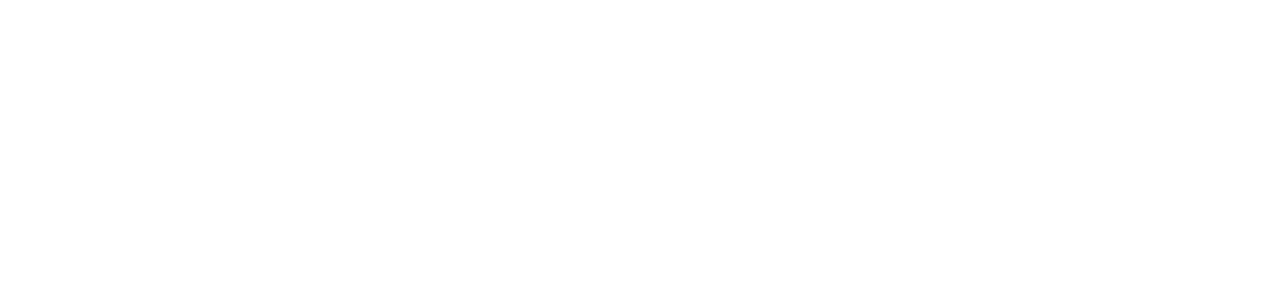
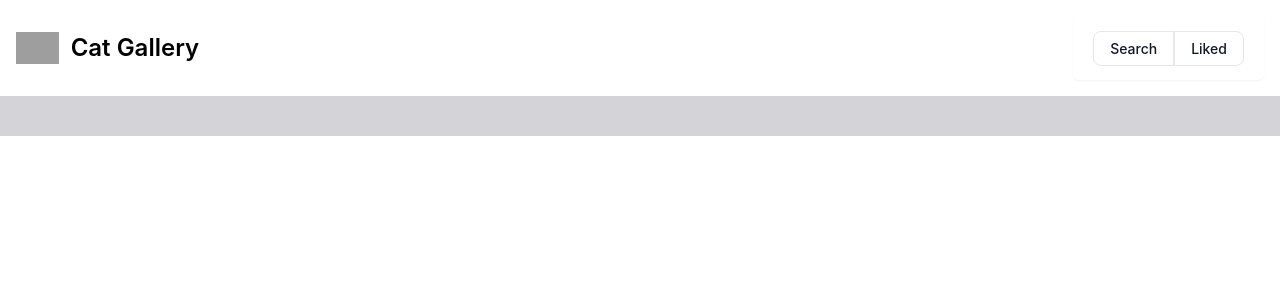
Before and after one commit to t0xick1d/test_cat_gallery, a React (Create React App) app: page /liked in a window 1280 px wide. Shown: the top 300 px of the page. Built offline with nearby package versions, Linux system fonts and the light colour scheme; grey boxes are pictures that could not be loaded.

Commit message:
add persist logic

```diff
--- a/package.json
+++ b/package.json
@@ -10,6 +10,7 @@
       "react-redux": "^9.2.0",
       "react-router-dom": "^7.1.3",
       "react-scripts": "5.0.1",
+      "redux-persist": "^6.0.0",
       "sass": "^1.83.4"
    },
    "scripts": {
@@ -42,6 +43,6 @@
    },
    "devDependencies": {
       "tailwindcss": "^3.4.17",
-      "typescript": "^5.7.3"
+      "typescript": "^4.9.5"
    }
 }
--- a/src/App.tsx
+++ b/src/App.tsx
@@ -7,7 +7,7 @@ import Liked from './pages/liked/Liked.tsx';
 
 function App(): React.FC {
    return (
-      <div className="App">
+      <div className="bg-zinc-300">
          <NavBar />
          <div className="bg-zinc-300">
             <Routes>
--- a/src/component/itemList/ItemList.tsx
+++ b/src/component/itemList/ItemList.tsx
@@ -1,16 +1,37 @@
 import React from 'react';
+import { addToLiked, removeToLiked } from '../../redux-store/catSlice/catSlice.ts';
+import { useDispatch } from 'react-redux';
 
-const ItemList: React.FC = ({ url, name }) => {
+const ItemList: React.FC = ({ catItem, unLike }) => {
+   const dispatch = useDispatch();
+
    return (
       <div class="max-w-sm p-5 flex flex-col justify-between bg-white border border-gray-200 rounded-lg shadow dark:bg-gray-400 dark:border-gray-700">
-         <img class="h-auto max-w-full rounded-lg" alt="" src={url} />
+         <img class="h-auto max-w-full rounded-lg" alt="" src={catItem.url} />
          <div>
             <div className="mb-2 text-2xl font-bold tracking-tight text-gray-900 dark:text-white">
-               {name}
+               {catItem.breeds[0].name}
             </div>
-            <button className="text-white bg-gradient-to-r from-teal-400 via-teal-500 to-teal-600 hover:bg-gradient-to-br focus:ring-4 focus:outline-none focus:ring-teal-300 dark:focus:ring-teal-800 font-medium rounded-lg text-sm px-5 py-2.5 text-center me-2 mb-2">
-               like
-            </button>
+
+            {unLike ? (
+               <button
+                  onClick={() => {
+                     dispatch(removeToLiked(catItem));
+                  }}
+                  className="text-white bg-gradient-to-r from-teal-400 via-teal-500 to-teal-600 hover:bg-gradient-to-br focus:ring-4 focus:outline-none focus:ring-teal-300 dark:focus:ring-teal-800 font-medium rounded-lg text-sm px-5 py-2.5 text-center me-2 mb-2"
+               >
+                  remove
+               </button>
+            ) : (
+               <button
+                  onClick={() => {
+                     dispatch(addToLiked(catItem));
+                  }}
+                  className="text-white bg-gradient-to-r from-teal-400 via-teal-500 to-teal-600 hover:bg-gradient-to-br focus:ring-4 focus:outline-none focus:ring-teal-300 dark:focus:ring-teal-800 font-medium rounded-lg text-sm px-5 py-2.5 text-center me-2 mb-2"
+               >
+                  like
+               </button>
+            )}
          </div>
       </div>
    );
--- a/src/index.tsx
+++ b/src/index.tsx
@@ -3,16 +3,19 @@ import ReactDOM from 'react-dom/client';
 import { Provider } from 'react-redux';
 import './index.css';
 import App from './App.tsx';
-import { store } from './redux-store/store.ts';
+import { store, persistor } from './redux-store/store.ts';
 import { BrowserRouter } from 'react-router-dom';
+import { PersistGate } from 'redux-persist/integration/react';
 
 const root = ReactDOM.createRoot(document.getElementById('root') as HTMLElement);
 root.render(
    <React.StrictMode>
       <Provider store={store}>
-         <BrowserRouter basename="/search">
-            <App />
-         </BrowserRouter>
+         <PersistGate loading={<div>Loading...</div>} persistor={persistor}>
+            <BrowserRouter basename="/">
+               <App />
+            </BrowserRouter>
+         </PersistGate>
       </Provider>
    </React.StrictMode>,
 );
--- a/src/pages/liked/Liked.tsx
+++ b/src/pages/liked/Liked.tsx
@@ -1,7 +1,17 @@
 import React from 'react';
+import { useSelector } from 'react-redux';
+import ItemList from '../../component/itemList/ItemList.tsx';
 
 const Liked: React.FC = () => {
-   return <div>Liked</div>;
+   const likeCatList = useSelector((state) => state.cat.likedCat);
+   console.log(likeCatList);
+   return (
+      <ul className="grid grid-cols-2 md:grid-cols-3 gap-4 p-5">
+         {likeCatList.map((e) => {
+            return <ItemList key={e._id} catItem={e} unLike={true} />;
+         })}
+      </ul>
+   );
 };
 
 export default Liked;
--- a/src/pages/search/Serch.tsx
+++ b/src/pages/search/Serch.tsx
@@ -8,13 +8,7 @@ const Search: React.FC = () => {
       return (
          <ul className="grid grid-cols-2 md:grid-cols-3 gap-4 p-5">
             {data.map((e) => {
-               return (
-                  <ItemList
-                     key={e._id}
-                     name={e.breeds[0] === undefined ? 'null' : e.breeds[0].name}
-                     url={e.url}
-                  />
-               );
+               return <ItemList key={e._id} catItem={e} unLike={false} />;
             })}
          </ul>
       );
--- a/src/redux-store/catSlice/catSlice.ts
+++ b/src/redux-store/catSlice/catSlice.ts
@@ -1,11 +1,12 @@
 import { createSlice } from '@reduxjs/toolkit';
-import type { PayloadAction } from '@reduxjs/toolkit';
 
 export interface catState {
-   value: number;
+   likedCat: [];
+   value: 0;
 }
 
 const initialState: catState = {
+   likedCat: [],
    value: 0,
 };
 
@@ -13,18 +14,17 @@ export const catSlice = createSlice({
    name: 'cat',
    initialState,
    reducers: {
-      increment: (state) => {
-         state.value += 1;
+      addToLiked: (state, action) => {
+         state.likedCat.push(action.payload);
       },
-      decrement: (state) => {
-         state.value -= 1;
-      },
-      incrementByAmount: (state, action: PayloadAction<number>) => {
-         state.value += action.payload;
+      removeToLiked: (state, action) => {
+         state.likedCat = state.likedCat.filter((e) => e.id !== action.payload.id);
+         console.log(action);
+         console.log(state.likedCat);
       },
    },
 });
 
-export const { increment, decrement, incrementByAmount } = catSlice.actions;
+export const { addToLiked, removeToLiked } = catSlice.actions;
 
 export default catSlice.reducer;
--- a/src/redux-store/store.ts
+++ b/src/redux-store/store.ts
@@ -1,12 +1,42 @@
 import { configureStore } from '@reduxjs/toolkit';
+import {
+   persistStore,
+   persistReducer,
+   FLUSH,
+   REHYDRATE,
+   PAUSE,
+   PERSIST,
+   PURGE,
+   REGISTER,
+} from 'redux-persist';
+import storage from 'redux-persist/lib/storage';
 import catReducer from './catSlice/catSlice.ts';
 import { catApi } from './catSlice/catApi.ts';
+import { setupListeners } from '@reduxjs/toolkit/query';
 
+const likedPersistConfig = {
+   key: 'cat',
+   storage,
+   whitelist: ['likedCat'],
+};
 
 export const store = configureStore({
-   reducer: { cat: catReducer, [catApi.reducerPath]: catApi.reducer },
-   middleware: (getDefaultMiddleware) => getDefaultMiddleware().concat(catApi.middleware),
+   reducer: {
+      cat: persistReducer(likedPersistConfig, catReducer),
+      [catApi.reducerPath]: catApi.reducer,
+   },
+   middleware: (getDefaultMiddleware) => [
+      ...getDefaultMiddleware({
+         serializableCheck: {
+            ignoredActions: [FLUSH, REHYDRATE, PAUSE, PERSIST, PURGE, REGISTER],
+         },
+      }),
+      catApi.middleware,
+   ],
 });
 
+setupListeners(store.dispatch);
+
+export const persistor = persistStore(store);
 export type RootState = ReturnType<typeof store.getState>;
 export type AppDispatch = typeof store.dispatch;
```
Also changed, not shown: 2 other files (tests, documents, lock files or other folders).
